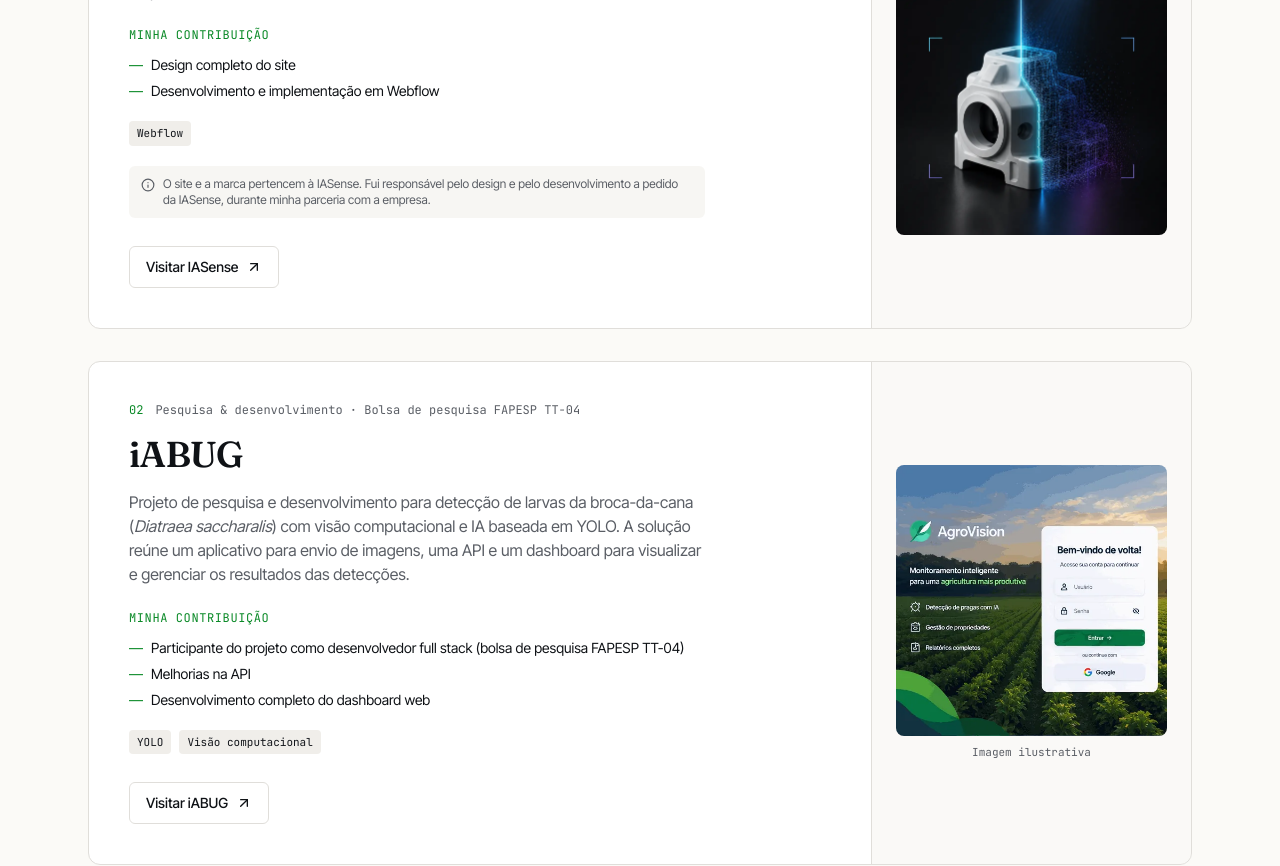
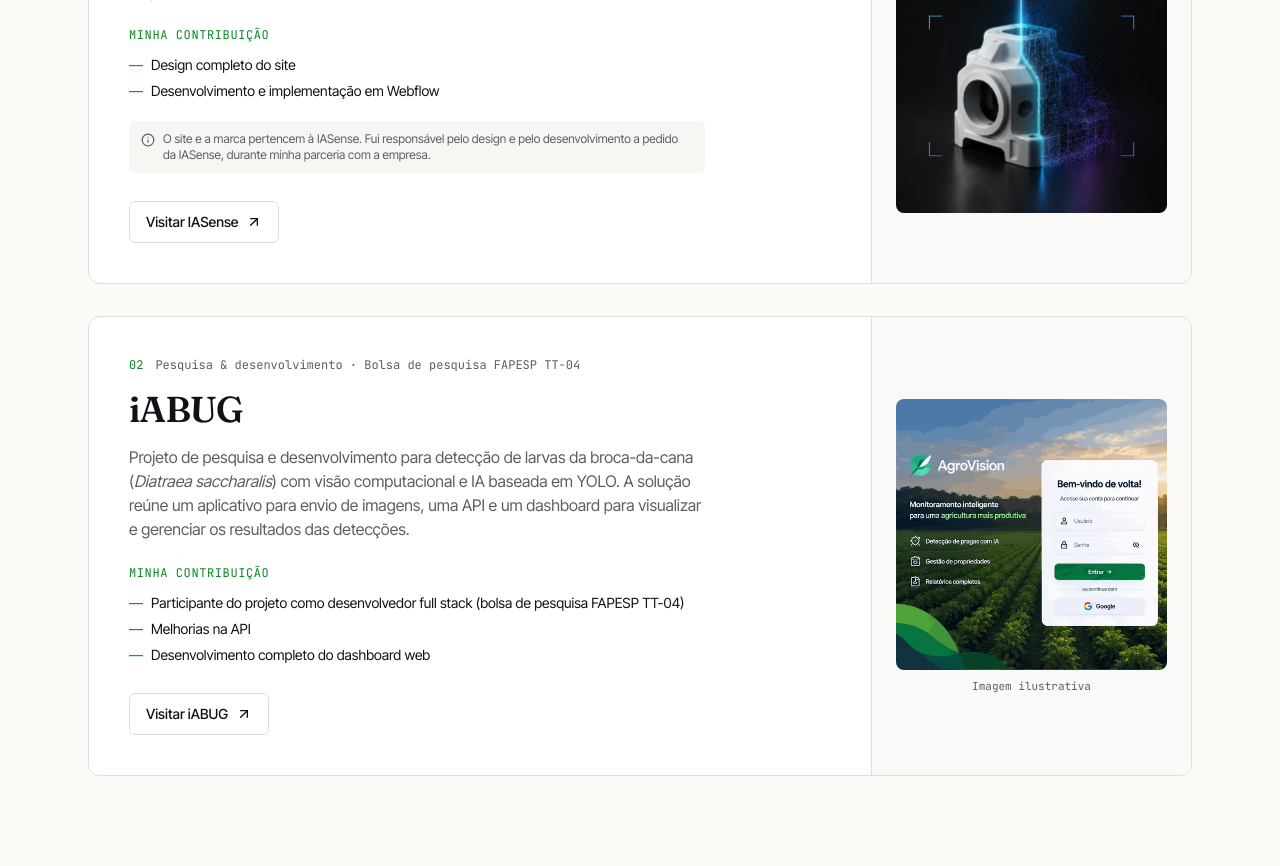
Before and after one commit to NicolasMurtha/portfolio, a React (Vite) app: page / in a window 1280 px wide. Shown: the part 1840-2706 px from the top of the page. Built offline with nearby package versions, Linux system fonts and the light colour scheme.

Commit message:
Remove tech tags from IASense and iABUG cards

```diff
--- a/src/data.ts
+++ b/src/data.ts
@@ -73,7 +73,7 @@ export const HIGHLIGHTS: Highlight[] = [
     ],
     note: "O site e a marca pertencem à IASense. Fui responsável pelo design e pelo desenvolvimento a pedido da IASense, durante minha parceria com a empresa.",
     url: "https://www.iasense.com.br/",
-    stack: ["Webflow"],
+    stack: [],
     img: asset("site-assets/iasense-hero.webp"),
   },
   {
@@ -87,7 +87,7 @@ export const HIGHLIGHTS: Highlight[] = [
       "Desenvolvimento completo do dashboard web",
     ],
     url: "https://iabug.iasense.com.br/",
-    stack: ["YOLO", "Visão computacional"],
+    stack: [],
     img: asset("site-assets/iabug-referencia.webp"),
     imgAspect: "aspect-square",
     imgCaption: "Imagem ilustrativa",
```
